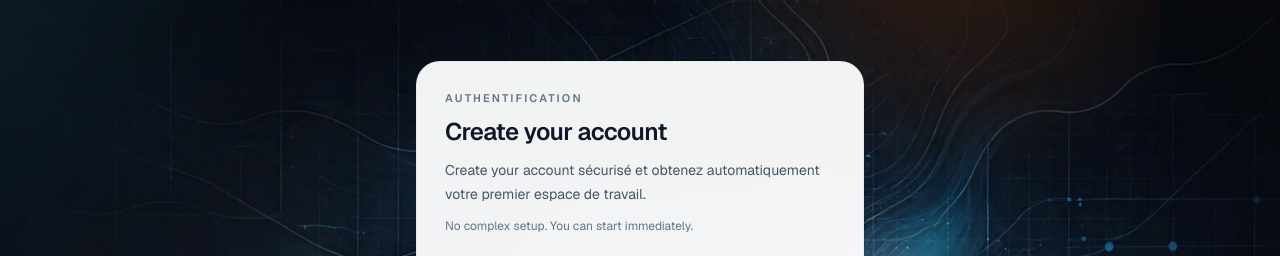
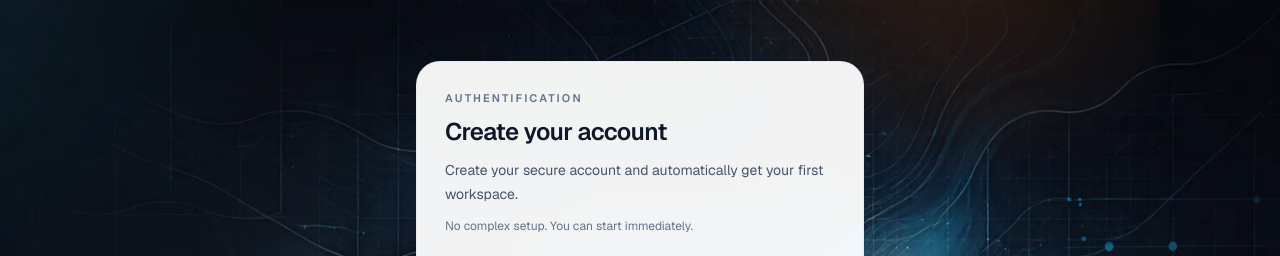
Before and after one commit to NorixoGroup/norixo-optimize, a Next.js app: page /sign-up in a window 1280 px wide. Shown: the top 256 px of the page. Built offline with nearby package versions, Linux system fonts and the light colour scheme; no server answers.

Commit message:
fix(i18n): use localized sign-up subtitle

```diff
--- a/app/sign-up/SignUpContent.tsx
+++ b/app/sign-up/SignUpContent.tsx
@@ -194,7 +194,7 @@ export default function SignUpPage() {
               {copy.title}
             </h1>
             <p className="text-sm leading-6 text-slate-600">
-              {copy.title} sécurisé et obtenez automatiquement votre premier espace de travail.
+              {copy.subtitle}
             </p>
             <p className="text-xs leading-5 text-slate-500">
               {copy.helper}
```
